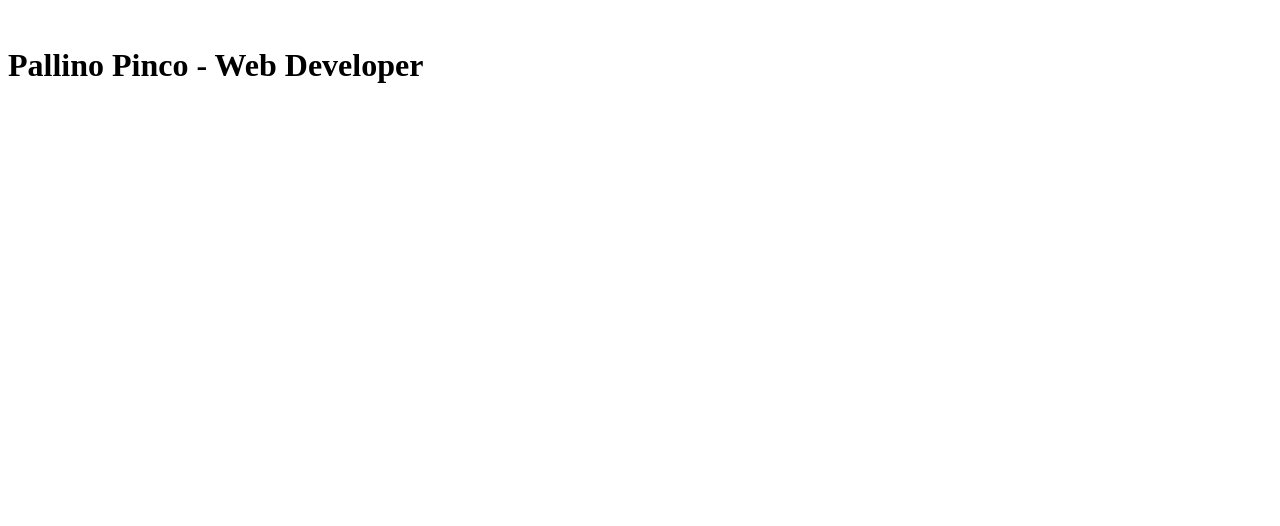
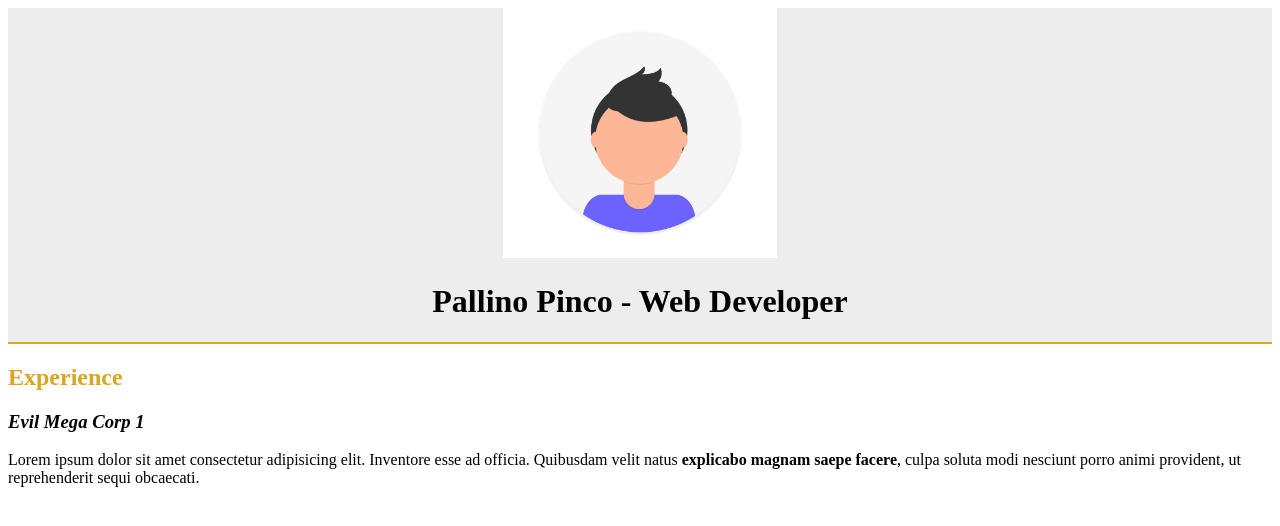
Before and after one commit to matteocovetti/htmlcss-prova, a plain HTML site: page index.html in a window 1280 px wide. Drawn offline with Linux system fonts and the light colour scheme.

Commit message:
aggiunto experience e background

```diff
--- a/index.html
+++ b/index.html
@@ -9,15 +9,19 @@
 </head>
 <body>
     <!-- inizio header -->
-    <header>
-        <img src="" alt="">
+    <header class="text-center">
+        <img id="profile-pic" src="img/profile.png" alt="Foto profilo">
         <h1>Pallino Pinco - Web Developer</h1>
     </header>
     <!-- fine header -->
     <!-- inizio main -->
     <main>
         <!-- inizio section experience -->
-        <section></section>
+        <section>
+            <h2>Experience</h2>
+            <h3>Evil Mega Corp 1</h3>
+            <p>Lorem ipsum dolor sit amet consectetur adipisicing elit. Inventore esse ad officia. Quibusdam velit natus <strong>explicabo magnam saepe facere</strong>, culpa soluta modi nesciunt porro animi provident, ut reprehenderit sequi obcaecati.</p>
+        </section>
         <!-- fine section experience -->
         <!-- inizio section education -->
         <section></section>
@@ -28,7 +32,7 @@
     </main>
     <!-- fine main -->
     <!-- inizio footer -->
-    <footer></footer>
+    <footer class="text-center"></footer>
     <!-- fine footer -->
 </body>
 </html>
--- a/style.css
+++ b/style.css
@@ -0,0 +1,22 @@
+/* commons */
+.text-center{
+    text-align: center;
+}
+h2{
+    color: goldenrod;
+}
+h3{
+    font-style: italic;
+}
+/* inizio stile header */
+header{
+    background-color: #EDEDED;
+    border-bottom-width: 2px;
+    border-bottom-style: solid;
+    border-bottom-color: goldenrod;
+}
+
+#profile-pic{
+    height: 250px;
+}
+/* fine stile header */
```
Also changed, not shown: img/profile.png (added), profile.png (added).
